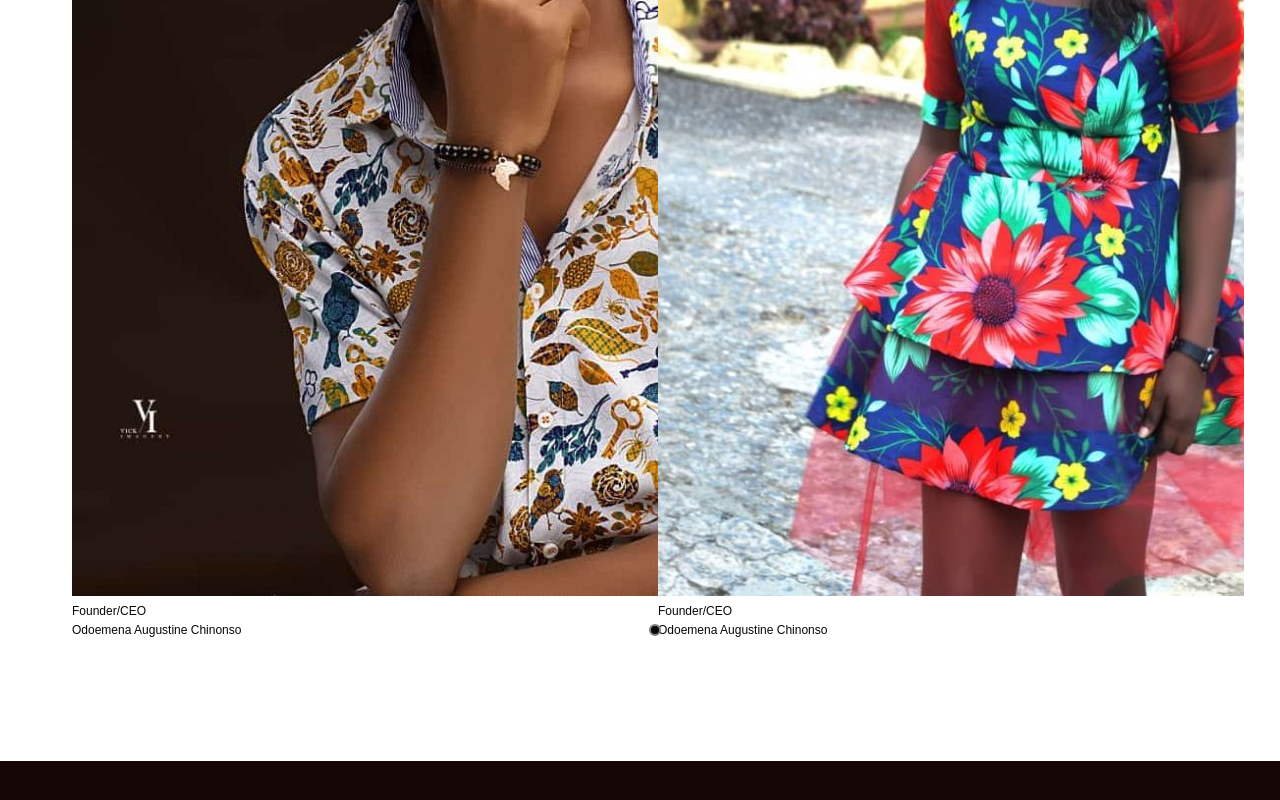
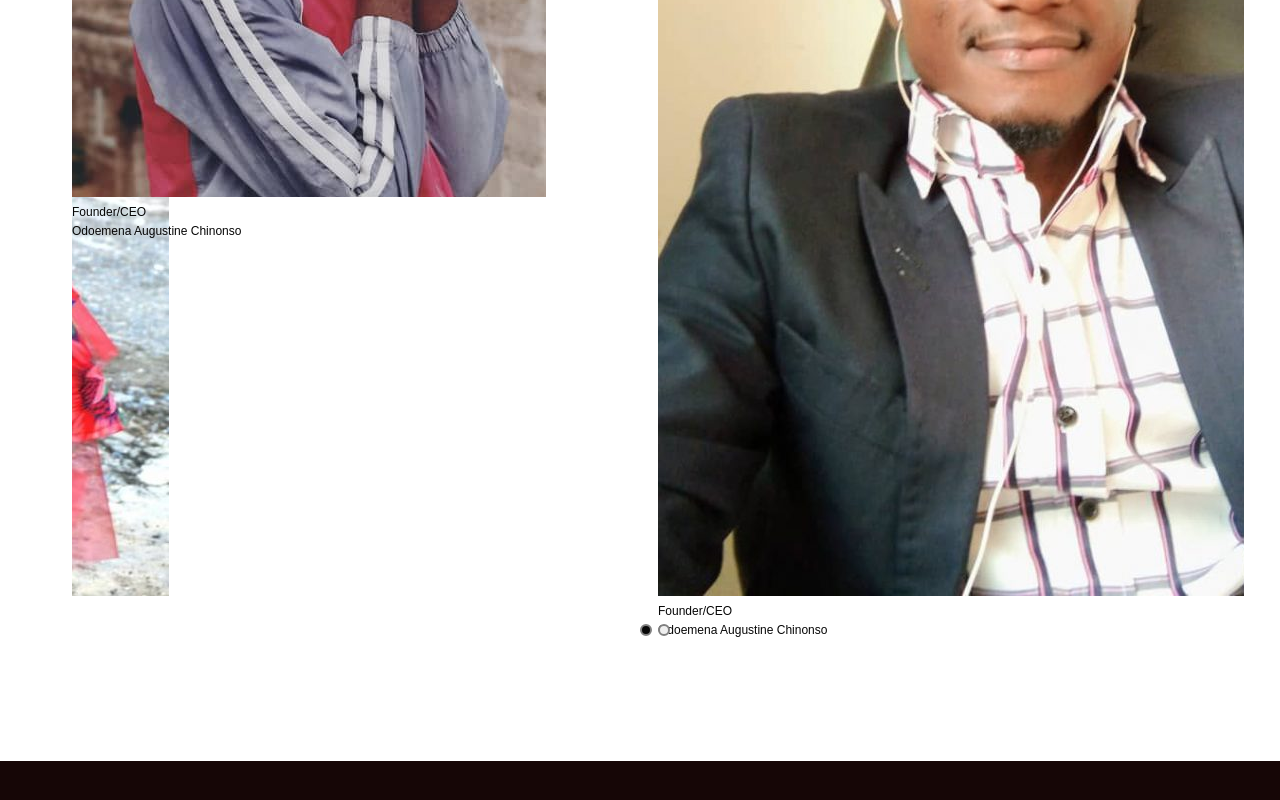
Before and after one commit to Niscolinx/teenscan, a React (Create React App) app: page / in a window 1280 px wide. Shown: the part 3298-4098 px from the top of the page. Built offline with nearby package versions, Linux system fonts and the light colour scheme; what react-router-last-location would draw is missing.

Commit message:
working on carousel

```diff
--- a/src/components/Carousel.tsx
+++ b/src/components/Carousel.tsx
@@ -67,6 +67,13 @@ const CarouselItem = () => {
                 <p className='carousel__name'>Odoemena Augustine Chinonso</p>
                 </div>
             </div>
+            <div className='carousel__item'>
+                <img src={team4} alt='' />
+                <div>
+                <p className='carousel__title'>Founder/CEO</p>
+                <p className='carousel__name'>Odoemena Augustine Chinonso</p>
+                </div>
+            </div>
         </Carousel>
     )
 }
```
